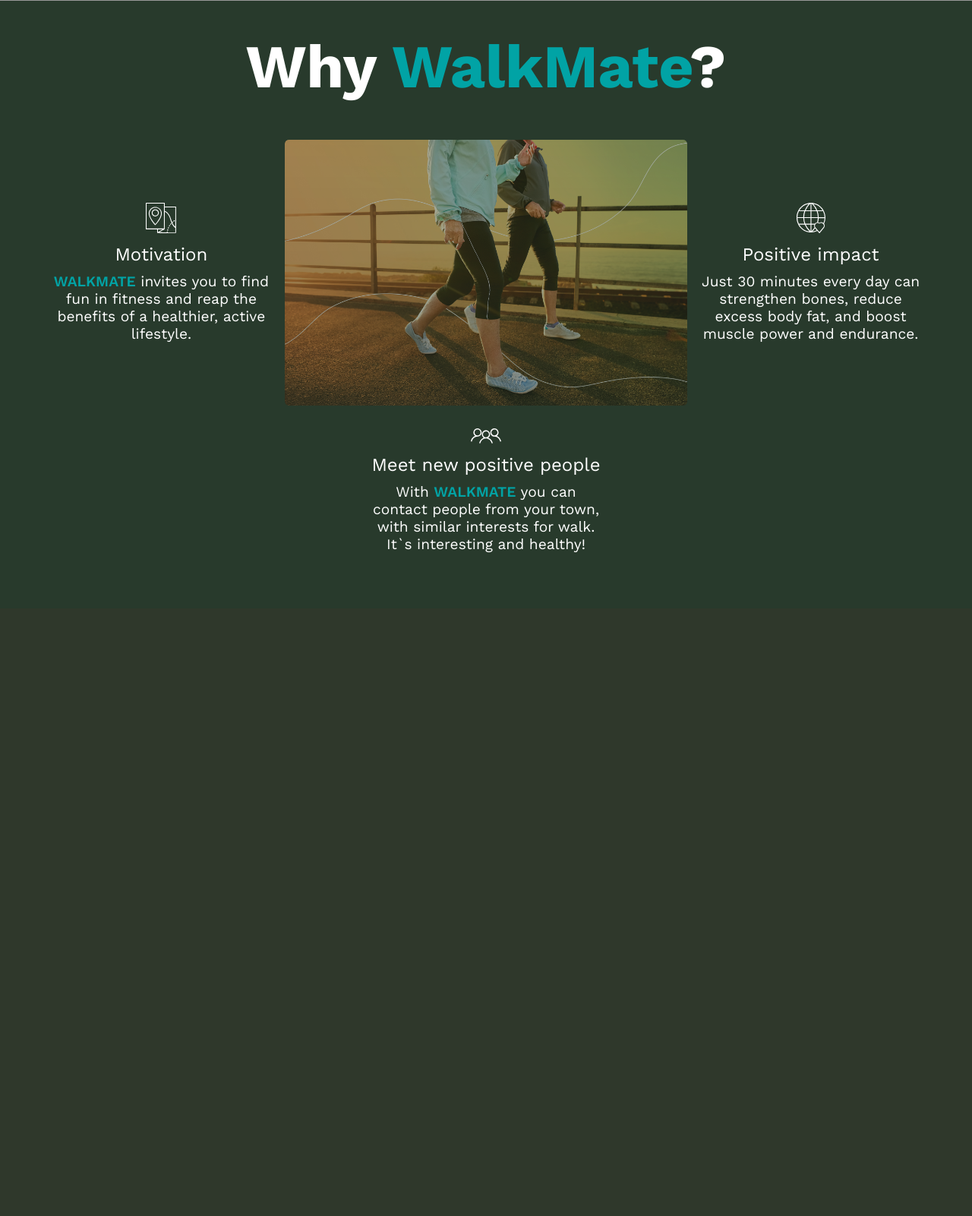
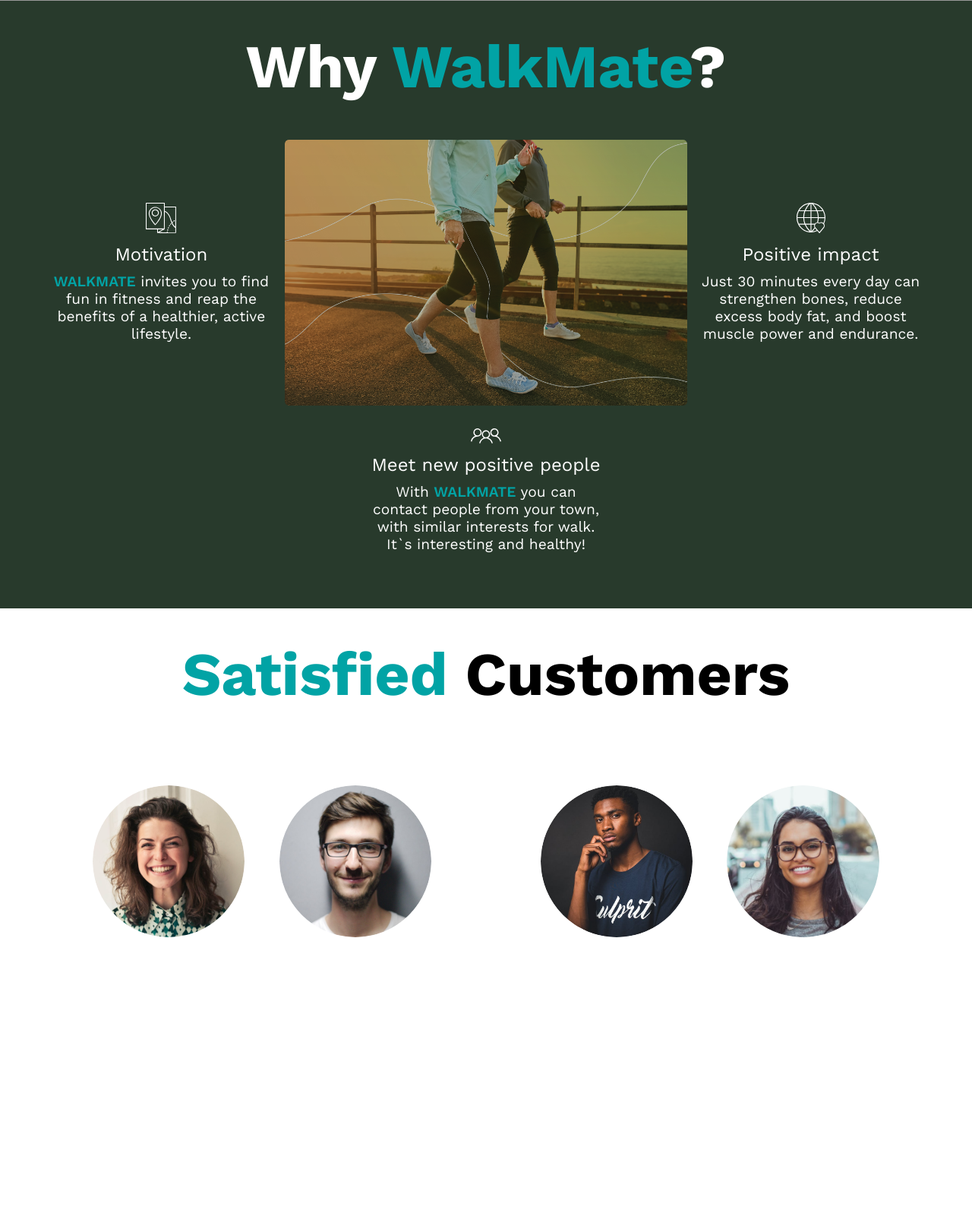
Before and after one commit to JEKO10/Walkmate, a Flask app: page / in a window 1280 px wide. Shown: the part 759-2360 px from the top of the page at 76% size. Before the commit the page ends 1487 px from the top, so only its background shows below. Run offline with Flask 2, Linux system fonts and the light colour scheme.

Commit message:
customers section setup

```diff
--- a/sass/_about.scss
+++ b/sass/_about.scss
@@ -45,8 +45,8 @@
       border-radius: 5px;
       mask-image: linear-gradient(
         to bottom,
-        rgba(40, 58, 44, 0.6) 0%,
-        rgba(40, 58, 44, 0.5) 100%
+        rgba(40, 58, 44, 0.7) 0%,
+        rgba(40, 58, 44, 0.6) 100%
       );
     }
   }
--- /dev/null
+++ b/sass/_customers.scss
@@ -0,0 +1,26 @@
+.customers {
+  min-height: 100vh;
+  background-color: #fff;
+  font-family: $primaryFont;
+  padding: 30px 50px;
+
+  > div {
+    @include flex(space-around, center);
+  }
+
+  h1 {
+    font-size: 5rem;
+    padding: 10px 0 100px 0;
+    text-align: center;
+
+    span {
+      color: #01a3a5;
+    }
+  }
+
+  img {
+    height: 200px;
+    border-radius: 50%;
+    margin: 0 20px;
+  }
+}
--- a/sass/main.scss
+++ b/sass/main.scss
@@ -1,6 +1,7 @@
 @import "config";
 @import "header";
 @import "about";
+@import "customers";
 
 * {
   margin: 0;
--- a/static/main.css
+++ b/static/main.css
@@ -175,10 +175,44 @@ header .hero img {
 .about .container #walking {
   height: 350px;
   border-radius: 5px;
-  -webkit-mask-image: -webkit-gradient(linear, left top, left bottom, from(rgba(40, 58, 44, 0.6)), to(rgba(40, 58, 44, 0.5)));
-  -webkit-mask-image: linear-gradient(to bottom, rgba(40, 58, 44, 0.6) 0%, rgba(40, 58, 44, 0.5) 100%);
-          mask-image: -webkit-gradient(linear, left top, left bottom, from(rgba(40, 58, 44, 0.6)), to(rgba(40, 58, 44, 0.5)));
-          mask-image: linear-gradient(to bottom, rgba(40, 58, 44, 0.6) 0%, rgba(40, 58, 44, 0.5) 100%);
+  -webkit-mask-image: -webkit-gradient(linear, left top, left bottom, from(rgba(40, 58, 44, 0.7)), to(rgba(40, 58, 44, 0.6)));
+  -webkit-mask-image: linear-gradient(to bottom, rgba(40, 58, 44, 0.7) 0%, rgba(40, 58, 44, 0.6) 100%);
+          mask-image: -webkit-gradient(linear, left top, left bottom, from(rgba(40, 58, 44, 0.7)), to(rgba(40, 58, 44, 0.6)));
+          mask-image: linear-gradient(to bottom, rgba(40, 58, 44, 0.7) 0%, rgba(40, 58, 44, 0.6) 100%);
+}
+
+.customers {
+  min-height: 100vh;
+  background-color: #fff;
+  font-family: "Work Sans", sans-serif;
+  padding: 30px 50px;
+}
+
+.customers > div {
+  display: -webkit-box;
+  display: -ms-flexbox;
+  display: flex;
+  -ms-flex-pack: distribute;
+      justify-content: space-around;
+  -webkit-box-align: center;
+      -ms-flex-align: center;
+          align-items: center;
+}
+
+.customers h1 {
+  font-size: 5rem;
+  padding: 10px 0 100px 0;
+  text-align: center;
+}
+
+.customers h1 span {
+  color: #01a3a5;
+}
+
+.customers img {
+  height: 200px;
+  border-radius: 50%;
+  margin: 0 20px;
 }
 
 * {
--- a/templates/index.html
+++ b/templates/index.html
@@ -8,6 +8,8 @@
       rel="stylesheet"
     />
     <link rel="stylesheet" href="{{url_for('.static', filename='main.css')}}" />
+    <link href="https://unpkg.com/aos@2.3.1/dist/aos.css" rel="stylesheet" />
+    <script src="https://unpkg.com/aos@2.3.1/dist/aos.js"></script>
     <meta charset="UTF-8" />
     <meta http-equiv="X-UA-Compatible" content="IE=edge" />
     <meta name="viewport" content="width=device-width, initial-scale=1.0" />
@@ -46,9 +48,9 @@
       </section>
     </header>
     <section class="about">
-      <h1>Why <span>WalkMate</span>?</h1>
+      <h1 data-aos="fade-down">Why <span>WalkMate</span>?</h1>
       <div class="container">
-        <div>
+        <div data-aos="fade-up">
           <img src="../static/svgs/map.svg" alt="MAP" />
           <h2>Motivation</h2>
           <p>
@@ -56,8 +58,13 @@
             the benefits of a healthier, active lifestyle.
           </p>
         </div>
-        <img src="../static/images/walking.jpg" alt="IMG" id="walking" />
-        <div>
+        <img
+          src="../static/images/walking.jpg"
+          alt="IMG"
+          id="walking"
+          data-aos="zoom-in"
+        />
+        <div data-aos="fade-up">
           <img src="../static/svgs/planet.svg" alt="PLANET" />
           <h2>Positive impact</h2>
           <p>
@@ -66,7 +73,7 @@
           </p>
         </div>
       </div>
-      <div>
+      <div data-aos="fade-up">
         <img src="../static/svgs/friends.svg" alt="FRIEND" />
         <h2>Meet new positive people</h2>
         <p>
@@ -75,5 +82,21 @@
         </p>
       </div>
     </section>
+    <section class="customers">
+      <h1><span>Satisfied</span> Customers</h1>
+      <div>
+        <div>
+          <img src="../static/mates/person-2.png" alt="IMG" />
+          <img src="../static/mates/person-3.png" alt="IMG" />
+        </div>
+        <div>
+          <img src="../static/mates/person-4.png" alt="IMG" />
+          <img src="../static/mates/person-1.jpg" alt="IMG" />
+        </div>
+      </div>
+    </section>
+    <script>
+      AOS.init();
+    </script>
   </body>
 </html>
```
Also changed, not shown: static/images/walkers.jpg (deleted), static/mates/person-1.jpg (added), static/mates/person-2.png (added), static/mates/person-3.png (added), static/mates/person-4.png (added), 1 other file.
